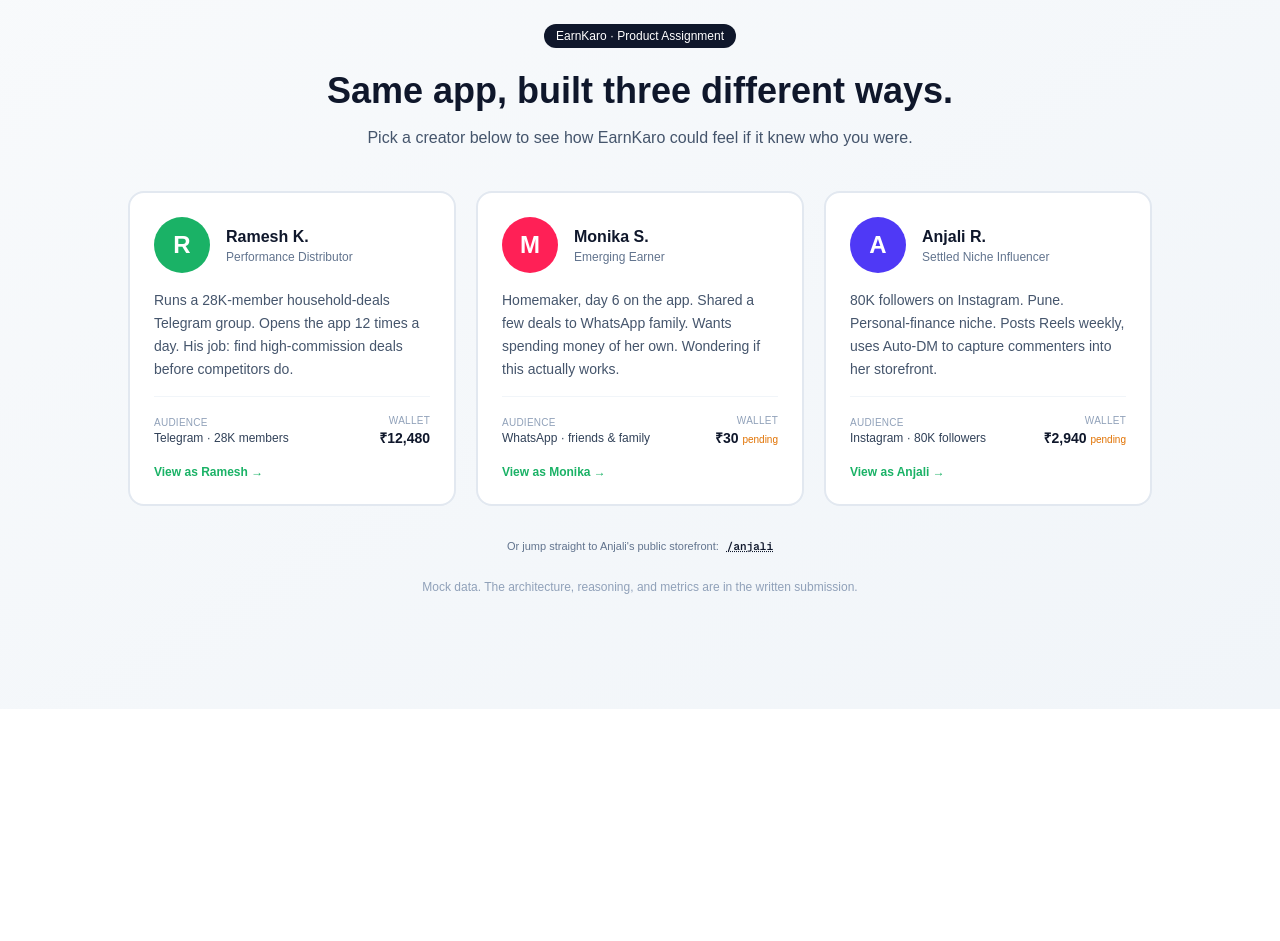
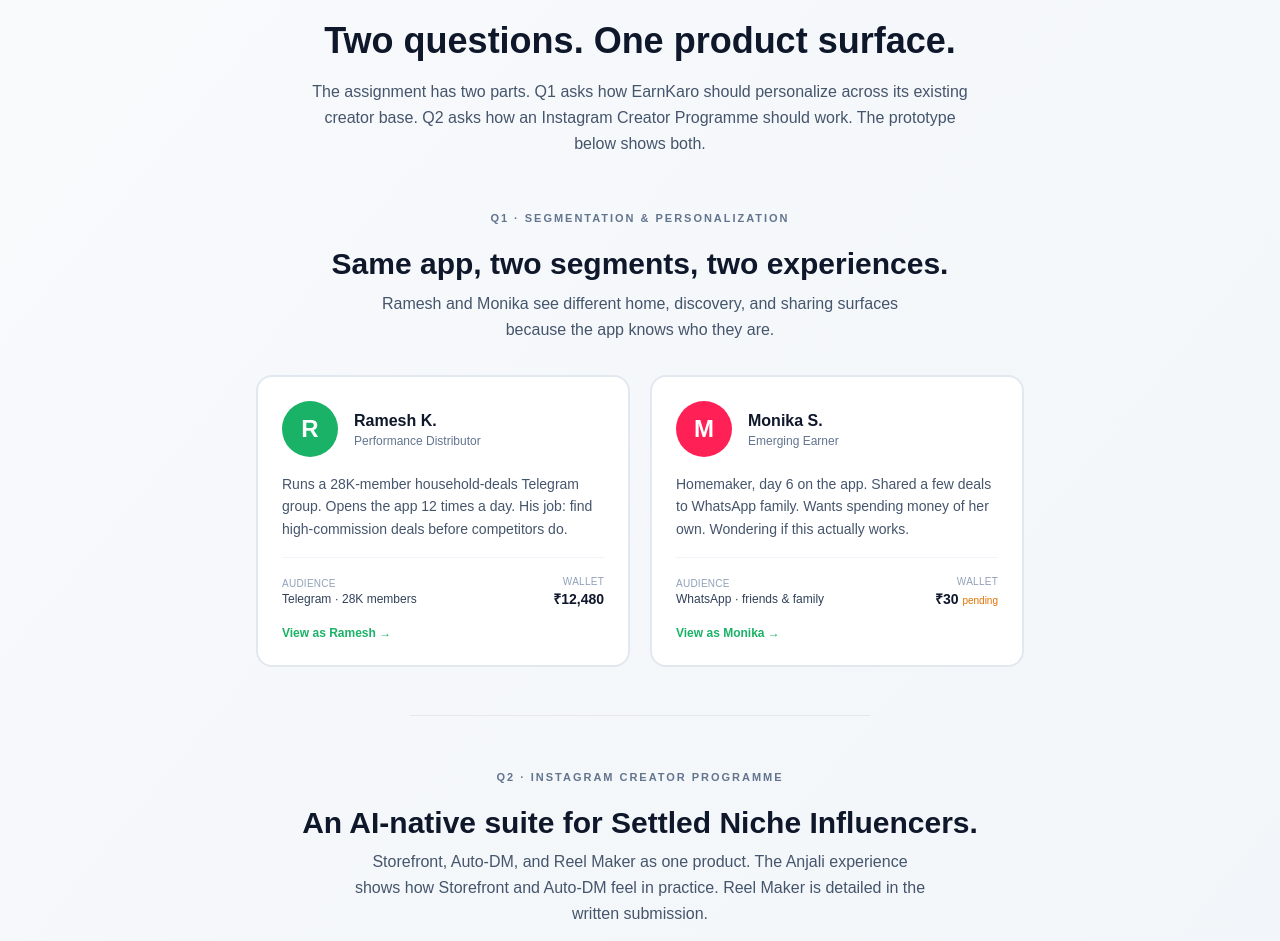
Before and after one commit to sanjeetbuilds/earnkaro-prototype, a Next.js app: page / in a window 1280 px wide. Shown: the part 91-1032 px from the top of the page. Before the commit the page ends 800 px from the top, so only its background shows below. Built offline with nearby package versions, Linux system fonts and the light colour scheme.

Commit message:
Restructure landing into Q1 and Q2 sections with divider
Co-Authored-By: Claude Opus 4.7 (1M context) <noreply@anthropic.com>

```diff
--- a/app/page.tsx
+++ b/app/page.tsx
@@ -26,20 +26,35 @@ export default function Page() {
   // Landing: persona selector
   if (!persona) {
     return (
-      <div className="min-h-screen bg-gradient-to-br from-slate-50 to-slate-100 flex flex-col items-center justify-center p-6">
-        <div className="max-w-2xl text-center mb-10">
+      <div className="min-h-screen bg-gradient-to-br from-slate-50 to-slate-100 flex flex-col items-center py-12 md:py-16 px-6">
+        <div className="max-w-2xl text-center mb-12">
           <div className="inline-block mb-5 px-3 py-1 bg-slate-900 text-white text-xs font-medium rounded-full">
             EarnKaro · Product Assignment
           </div>
-          <h1 className="text-3xl md:text-4xl font-bold text-slate-900 mb-3 leading-tight">
-            Same app, built three different ways.
+          <h1 className="text-3xl md:text-4xl font-bold text-slate-900 mb-4 leading-tight">
+            Two questions. One product surface.
           </h1>
           <p className="text-slate-600 text-base leading-relaxed">
-            Pick a creator below to see how EarnKaro could feel if it knew who you were.
+            The assignment has two parts. Q1 asks how EarnKaro should personalize across its
+            existing creator base. Q2 asks how an Instagram Creator Programme should work.
+            The prototype below shows both.
           </p>
         </div>
 
-        <div className="grid md:grid-cols-3 gap-5 w-full max-w-5xl">
+        {/* SECTION A — Q1 */}
+        <section className="w-full max-w-3xl">
+          <SectionLabel>Q1 · Segmentation &amp; Personalization</SectionLabel>
+          <div className="text-center mt-4 mb-8">
+            <h2 className="text-2xl md:text-3xl font-bold text-slate-900 leading-tight">
+              Same app, two segments, two experiences.
+            </h2>
+            <p className="text-slate-600 text-sm md:text-base mt-2 leading-relaxed max-w-xl mx-auto">
+              Ramesh and Monika see different home, discovery, and sharing surfaces because
+              the app knows who they are.
+            </p>
+          </div>
+
+          <div className="grid grid-cols-1 md:grid-cols-2 gap-5">
             <PersonaCard
               onSelect={() => {
                 setPersona('ramesh');
@@ -65,11 +80,34 @@ export default function Page() {
               name="Monika S."
               segment="Emerging Earner"
               body="Homemaker, day 6 on the app. Shared a few deals to WhatsApp family. Wants spending money of her own. Wondering if this actually works."
-            audienceLabel="WhatsApp · friends & family"
+              audienceLabel="WhatsApp · friends &amp; family"
               walletText={`₹${personas.monika.walletBalance}`}
               walletStatus="pending"
               cta="View as Monika"
             />
+          </div>
+        </section>
+
+        {/* Divider between Q1 and Q2 — ~60% of the content column, centered */}
+        <div className="w-full max-w-3xl my-12" aria-hidden="true">
+          <div className="w-3/5 mx-auto h-px bg-[#E5E7EB]" />
+        </div>
+
+        {/* SECTION B — Q2 */}
+        <section className="w-full max-w-3xl">
+          <SectionLabel>Q2 · Instagram Creator Programme</SectionLabel>
+          <div className="text-center mt-4 mb-8">
+            <h2 className="text-2xl md:text-3xl font-bold text-slate-900 leading-tight">
+              An AI-native suite for Settled Niche Influencers.
+            </h2>
+            <p className="text-slate-600 text-sm md:text-base mt-2 leading-relaxed max-w-xl mx-auto">
+              Storefront, Auto-DM, and Reel Maker as one product. The Anjali experience
+              shows how Storefront and Auto-DM feel in practice. Reel Maker is detailed in
+              the written submission.
+            </p>
+          </div>
+
+          <div className="w-full max-w-[480px] mx-auto">
             <PersonaCard
               onSelect={() => {
                 setPersona('anjali');
@@ -87,7 +125,7 @@ export default function Page() {
             />
           </div>
 
-        <div className="mt-8 flex flex-wrap items-center justify-center gap-2 text-[11px] text-slate-500">
+          <div className="mt-6 flex flex-wrap items-center justify-center gap-2 text-[11px] text-slate-500">
             <span>Or jump straight to Anjali&apos;s public storefront:</span>
             <a
               href="/anjali"
@@ -96,8 +134,9 @@ export default function Page() {
               /anjali
             </a>
           </div>
+        </section>
 
-        <div className="mt-6 text-center text-xs text-slate-400 max-w-md">
+        <div className="mt-16 text-center text-xs text-slate-400 max-w-md">
           Mock data. The architecture, reasoning, and metrics are in the written submission.
         </div>
       </div>
@@ -230,6 +269,16 @@ function PersonaCard({
   );
 }
 
+function SectionLabel({ children }: { children: React.ReactNode }) {
+  return (
+    <div className="text-center">
+      <span className="text-[11px] uppercase tracking-[0.18em] text-slate-500 font-semibold">
+        {children}
+      </span>
+    </div>
+  );
+}
+
 function ComingSoon({ label }: { label: string }) {
   return (
     <div className="p-8 text-center">
```
Lines whose indentation alone changed are shown as unchanged.
